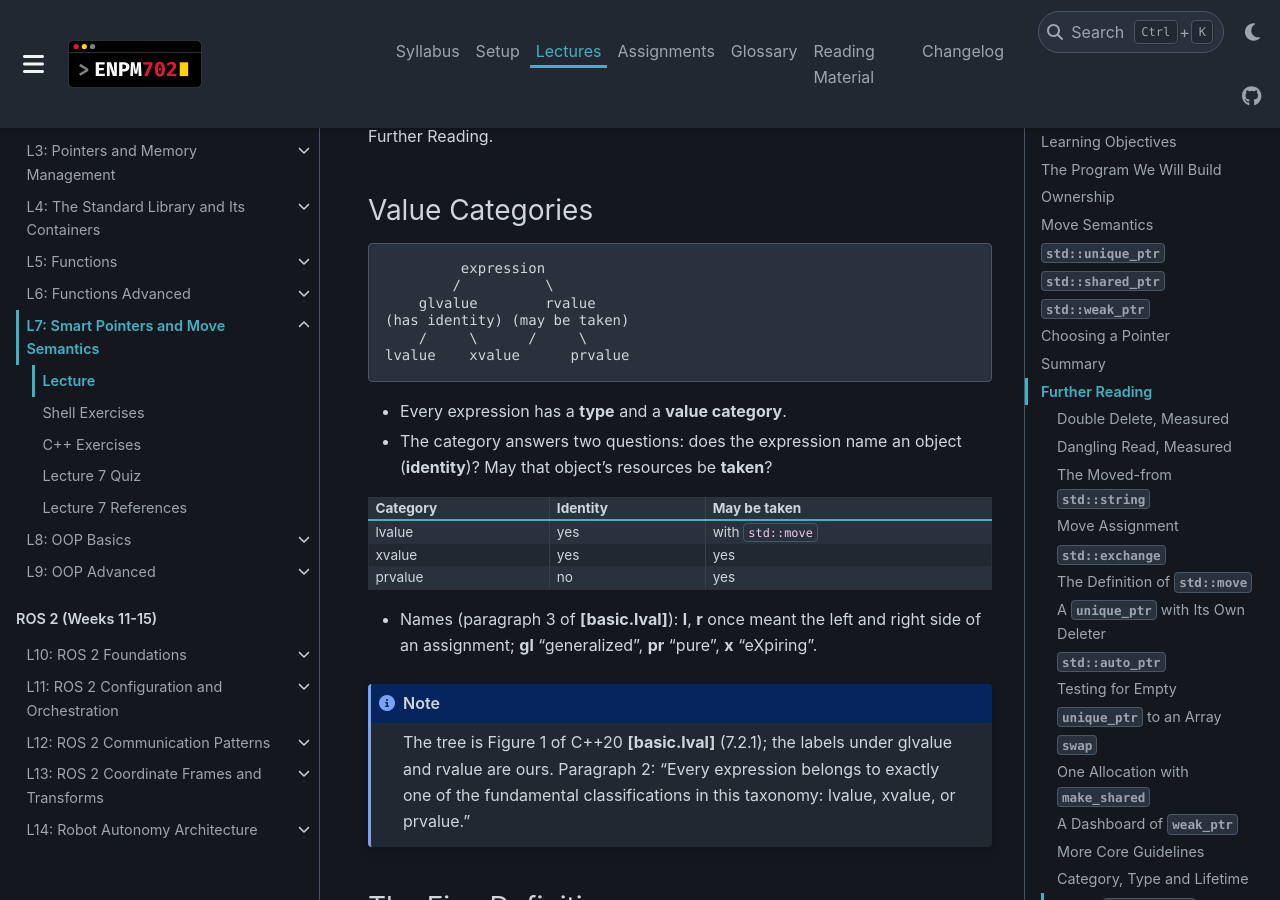
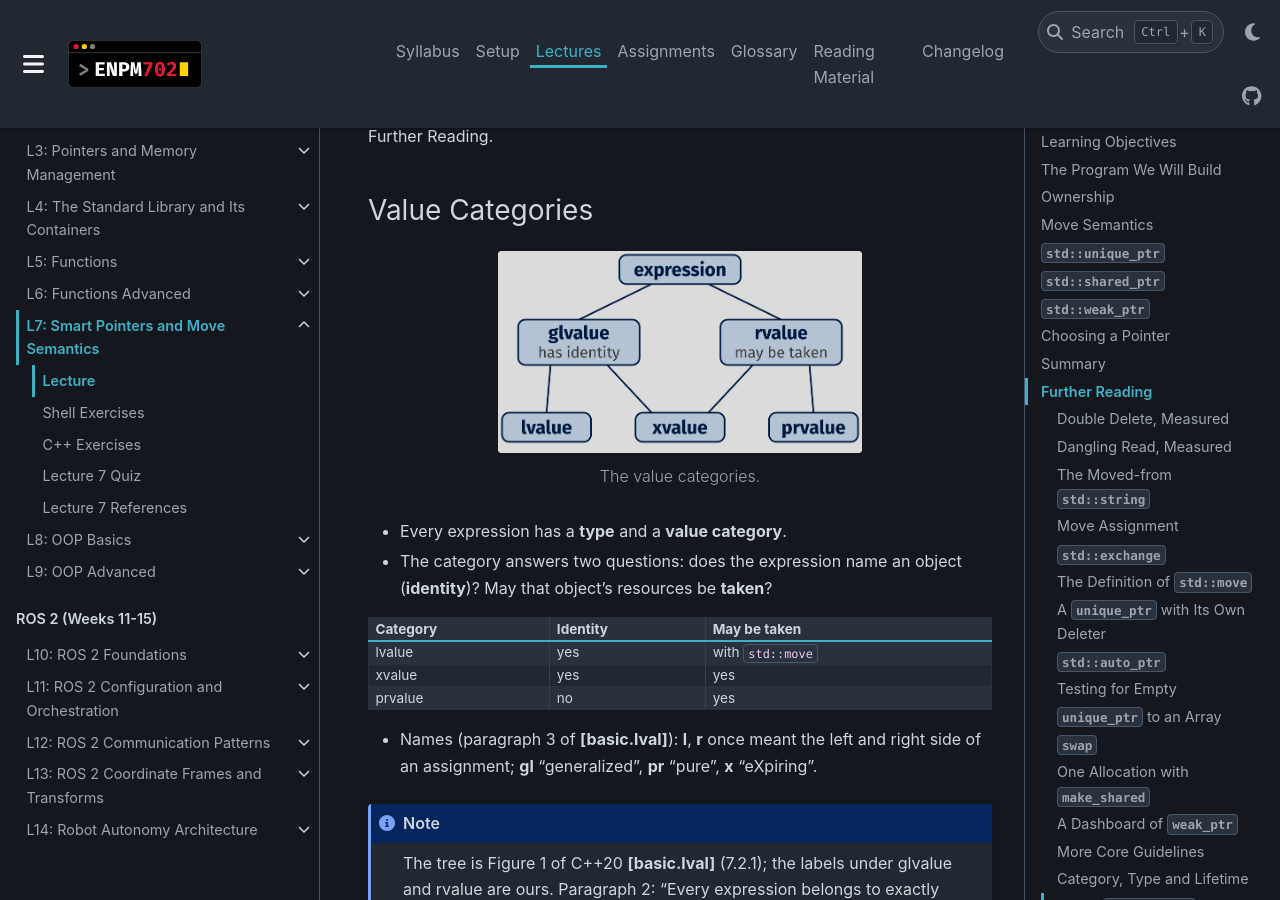
Before and after one commit to zeidk/enpm702-fall-2026-docs, a Sphinx documentation site: the page built from docs/source/lectures/lecture7/l7_lecture.rst, in a window 1280 px wide and 900 px high, scrolled down 7914 px. Built offline with Sphinx 7.4.7 and the PyData theme 0.15.4, drawn with Linux system fonts in a browser that asks for light colours.

Commit message:
L7: value category tree as the deck's figure

```diff
--- a/docs/source/lectures/lecture7/l7_lecture.rst
+++ b/docs/source/lectures/lecture7/l7_lecture.rst
@@ -338,14 +338,12 @@ See `The Moved-from std::string`_, `Move Assignment`_ and `std::exchange`_ under
 Value Categories
 ^^^^^^^^^^^^^^^^
 
-.. code-block:: text
-
-            expression
-           /          \
-       glvalue        rvalue
-   (has identity) (may be taken)
-       /     \      /     \
-   lvalue    xvalue      prvalue
+.. figure:: /_static/images/l7/value_categories.png
+   :alt: A tree of rounded boxes. At the top, expression. Below it, two boxes joined to it: glvalue on the left, with the label has identity, and rvalue on the right, with the label may be taken. On the bottom row, three boxes: lvalue on the left, joined to glvalue; xvalue in the middle, joined to both glvalue and rvalue; and prvalue on the right, joined to rvalue. The drawing is symmetric about the middle line through expression and xvalue.
+   :align: center
+   :width: 60%
+
+   The value categories.
 
 - Every expression has a **type** and a **value category**.
 - The category answers two questions: does the expression name an object (**identity**)? May that object's resources be **taken**?
```
Also changed, not shown: docs/source/_static/images/l7/value_categories.png (added).
